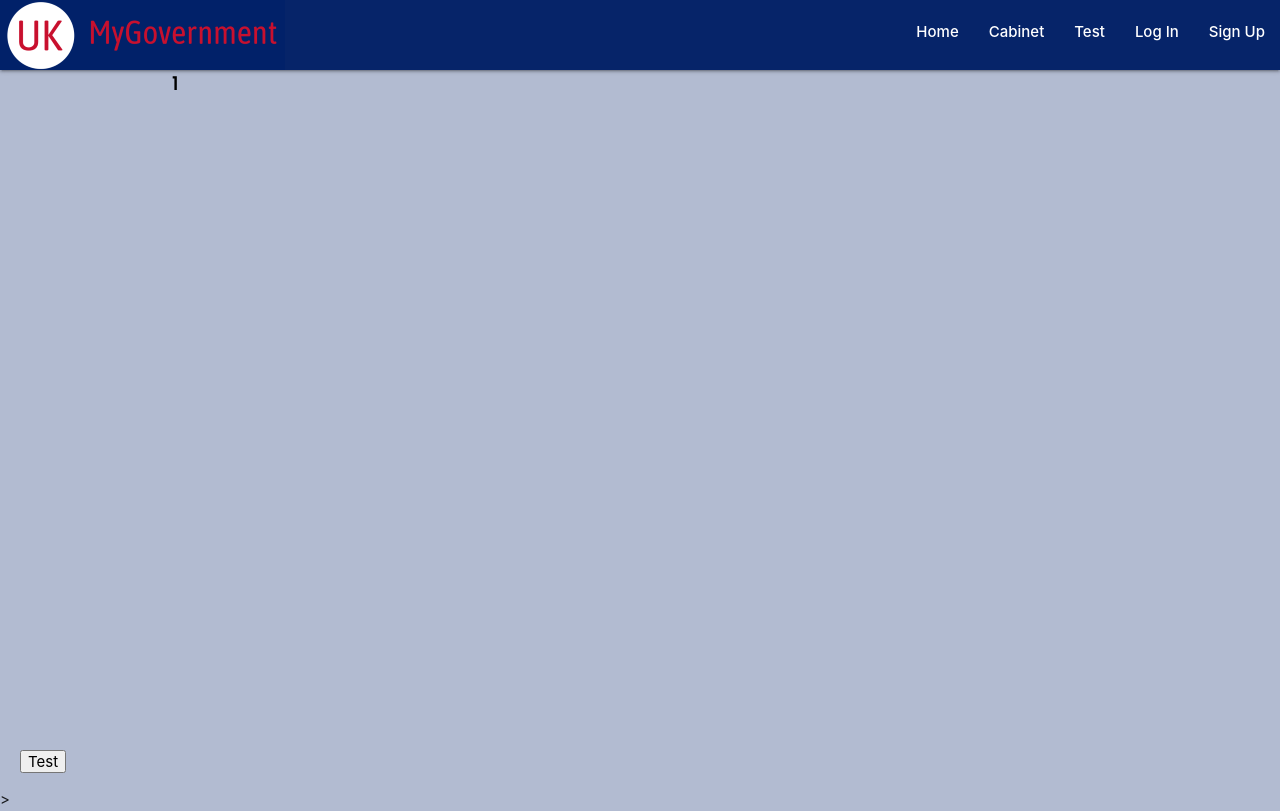
After one commit to alikariminik/My-Gov-Milestone-Project-3, a Flask app: page /cabinet/1 in a window 1280 px wide. The commit adds this page. Run offline with Flask 2, Linux system fonts and the light colour scheme; some libraries are stand-ins or nearby versions.

Commit message:
parliament api functionality added and cabinetmember.html

```diff
--- a/app.py
+++ b/app.py
@@ -153,6 +153,19 @@ def delete_minister(cab_id):
     return redirect(url_for("cabinet"))
 
 
+# Test - /cabinet/<cab_name>
+# <cab_name>
+@app.route("/test")
+def test():
+    cabinet = list(mongo.db.cabinet.find())
+    return render_template("test.html", cabinet=cabinet)
+
+
+@app.route("/cabinet/<cab_name>")
+def cabinet_member(cab_name):
+    return render_template("cabinet_member.html", name=cab_name)
+
+
 if __name__ == "__main__":
     app.run(host=os.environ.get("IP"),
             port=int(os.environ.get("PORT")),
--- a/static/css/style.css
+++ b/static/css/style.css
@@ -29,6 +29,11 @@ nav {
  }
 
  /* Cabinet Member Profile Card and Picture */
+
+ .flex-box-cab{
+   display: flex;
+   justify-content: space-between;
+ }
 
  .image-container {
     padding: 10px 10px 0px 10px;
--- a/templates/base.html
+++ b/templates/base.html
@@ -23,6 +23,7 @@
               <ul class="right hide-on-med-and-down">
                 <li><a href="{{ url_for('home') }}">Home</a></li>
                 <li><a href="{{ url_for('cabinet') }}">Cabinet</a></li>
+                <li><a href="{{ url_for('test') }}">Test</a></li>
                 {% if session.user %}
                     <li><a href="{{ url_for('logout') }}">Log Out</a></li>
                 {% else %}
--- /dev/null
+++ b/templates/cabinet_member.html
@@ -0,0 +1,19 @@
+{% extends "base.html" %}
+{% block content %}
+
+<div class="row">
+    <div class="col s12 m5 l4 xl3">
+        <div class="profile-box">
+            <div class="cab-role">{{ name }}</div>
+        </div>
+    </div>
+</div>
+<div>
+    <button id="apitest">Test</button>
+</div>
+
+<div>
+    <p id="dataspot"></p>
+</div>
+
+{% endblock %}
```
Also changed, not shown: static/js/script.js (+40 -6 lines), templates/cabinet.html (+5 -3 lines), templates/test.html (added, +11 -0 lines).
